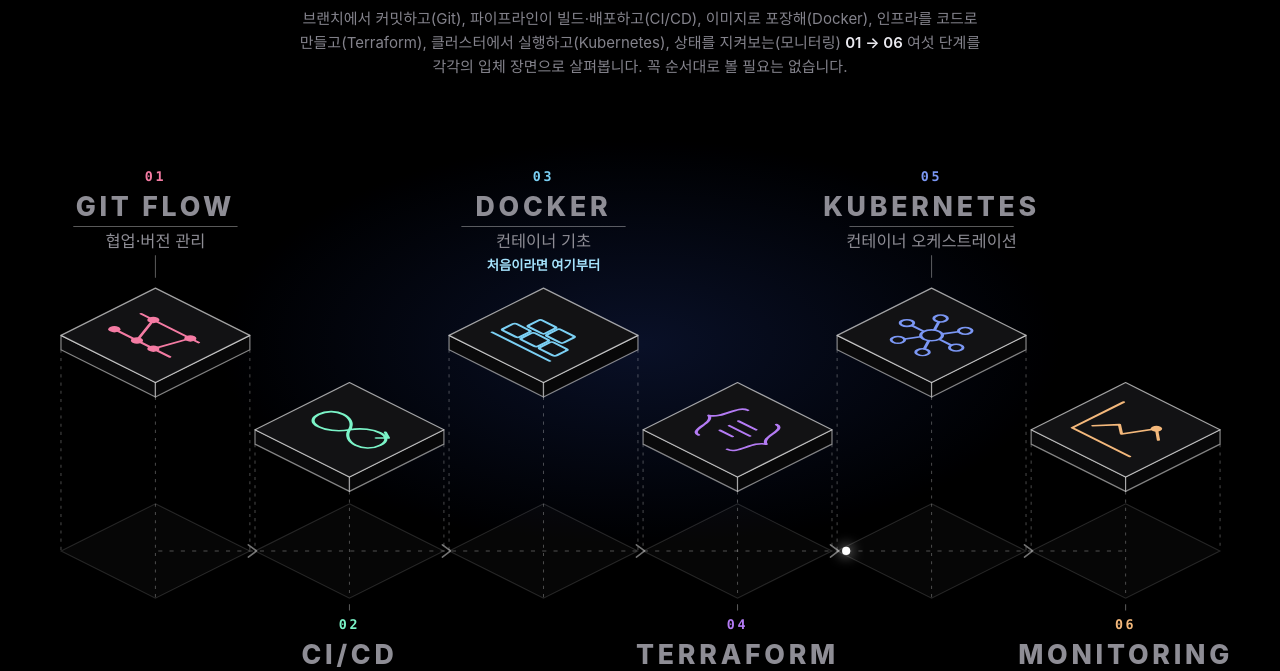
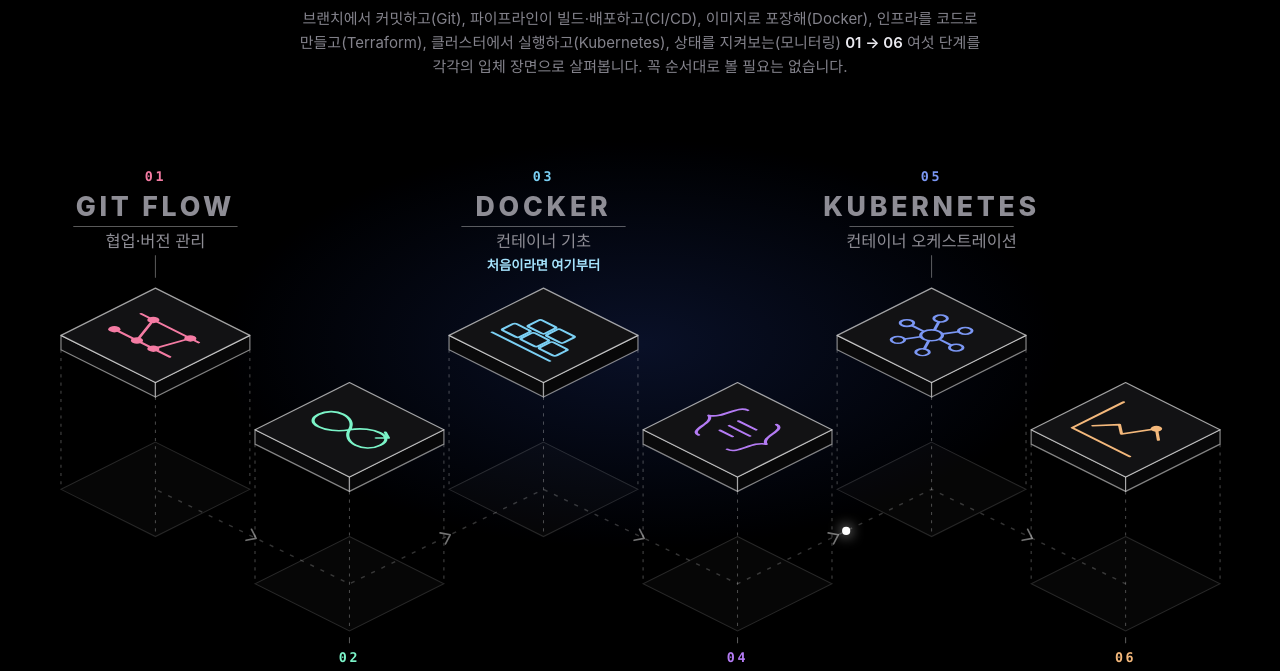
Before and after one commit to milk024/container_guidline, a plain HTML site: page index.html in a window 1280 px wide. Shown: the part 120-791 px from the top of the page. Drawn offline with Linux system fonts and the light colour scheme.

Commit message:
fix(hub): zigzag the ground track under the alternating tiles
Each tile's ground shadow now sits a fixed distance under its own slab,
so the dashed flow line follows the up/down order instead of a flat row.

Co-Authored-By: Claude Opus 5.5 <noreply@anthropic.com>

```diff
--- a/index.html
+++ b/index.html
@@ -182,7 +182,7 @@
       var narrow = !!(NARROW && NARROW.matches), L = [];
       G.forEach(function (g, i) {
         if (narrow) L.push({ cx: i % 2 ? 252 : 148, cy: 118 + i * 168, a: 40, th: 12, side: i % 2 ? 'left' : 'right' });
-        else L.push({ cx: 128 + i * 189, cy: i % 2 ? 330 : 238, a: 46, th: 14, gy: 448, side: i % 2 ? 'below' : 'above' });
+        else L.push({ cx: 128 + i * 189, cy: i % 2 ? 330 : 238, a: 46, th: 14, gy: (i % 2 ? 330 : 238) + 150, side: i % 2 ? 'below' : 'above' });
       });
       return { narrow: narrow, w: narrow ? 400 : 1200, h: narrow ? 1100 : 640, L: L };
     }
```
